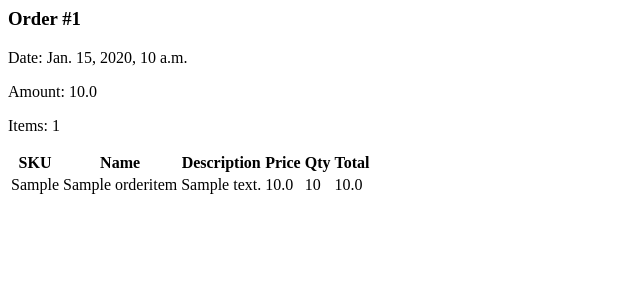
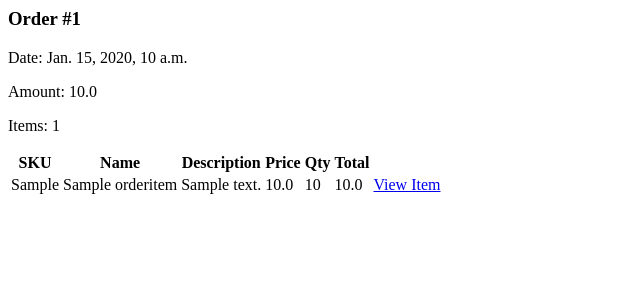
Before and after one commit to nickway90/ecommerce, a Django app: page /shopping/orders/1 in a window 1280 px wide. Shown: the top 300 px of the page, without its empty margins (0-640 px from the left). Run offline with Django 3.2, Linux system fonts and the light colour scheme; tables that the repository leaves empty hold one stand-in row (values such as "Sample post").

Commit message:
adding view item link for order item

```diff
--- a/shopping/templates/orders/view.html
+++ b/shopping/templates/orders/view.html
@@ -10,6 +10,7 @@
         <th>Price</th>
         <th>Qty</th>
         <th>Total</th>
+        <th></th>
     </thead>
     <tbody>
         {% for item in order.order_items.all %}
@@ -19,6 +20,7 @@
         <td>{{item.price}}</td>
         <td>{{item.qty}}</td>
         <td>{{item.total}}</td>
+        <td><a href="{% url 'item' item.item.id %}">View Item</a></td>
         {% endfor %}
     </tbody>
 </table>
```
